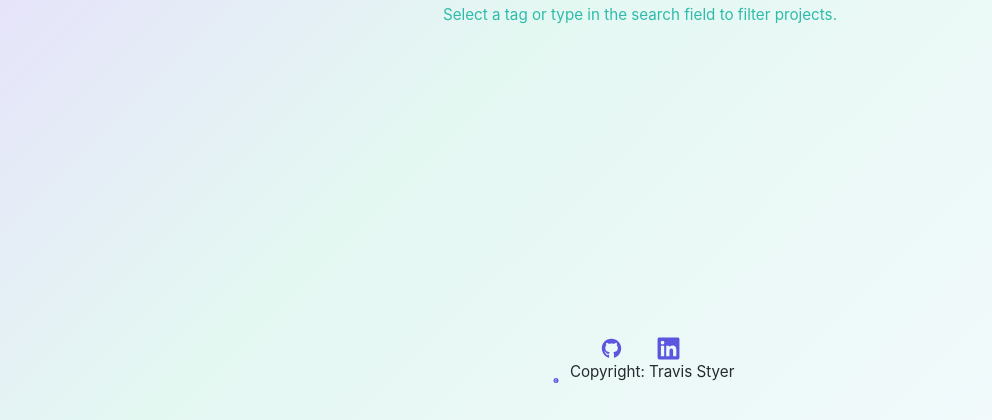
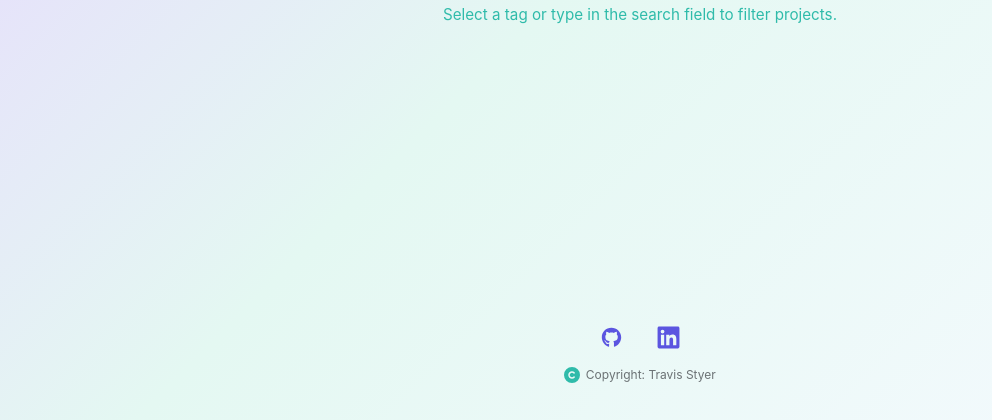
Before and after one commit to tstyer/portfolio-website, a Django app: page / in a window 1280 px wide. Shown: the part 380-800 px from the top of the page, without its empty margins (0-992 px from the left). Run offline with Django 4.2, Linux system fonts and the light colour scheme; some libraries are stand-ins or nearby versions.

Commit message:
fix the copyright styling

```diff
--- a/portfolio/main/static/css/main.css
+++ b/portfolio/main/static/css/main.css
@@ -265,10 +265,23 @@ ul svg {
   fill: var(--H2H3P-Colour);
 }
 
-p .social {
-  padding-top: 15px;
-  width: 20px;
-  height: 20px;
+/* copyright line under footer */
+
+.copyright {
+  margin-top: 0.75rem;
+  padding-top: 0.25rem;
+  font-size: 0.75rem;
+  color: rgba(38, 42, 46, 0.65);
+  display: flex;
+  align-items: center;
+  justify-content: center;
+  gap: 0.35rem;
+}
+
+.copyright .social {
+  width: 16px;
+  height: 16px;
+  fill: var(--H2H3P-Colour);  /* mint accent */
 }
 
 /* ===============================
--- a/portfolio/main/templates/index.html
+++ b/portfolio/main/templates/index.html
@@ -138,7 +138,7 @@
                 d="M416 32L31.9 32C14.3 32 0 46.5 0 64.3L0 447.7C0 465.5 14.3 480 31.9 480L416 480c17.6 0 32-14.5 32-32.3l0-383.4C448 46.5 433.6 32 416 32zM135.4 416l-66.4 0 0-213.8 66.5 0 0 213.8-.1 0zM102.2 96a38.5 38.5 0 1 1 0 77 38.5 38.5 0 1 1 0-77zM384.3 416l-66.4 0 0-104c0-24.8-.5-56.7-34.5-56.7-34.6 0-39.9 27-39.9 54.9l0 105.8-66.4 0 0-213.8 63.7 0 0 29.2 .9 0c8.9-16.8 30.6-34.5 62.9-34.5 67.2 0 79.7 44.3 79.7 101.9l0 117.2z"/></svg></a>
         </li>
       </ul>
-      <p>
+      <p class="copyright">
         <svg class="social" xmlns="http://www.w3.org/2000/svg" viewBox="0 0 512 512"><!--!Font Awesome Free v7.1.0 by @fontawesome - https://fontawesome.com License - https://fontawesome.com/license/free Copyright 2025 Fonticons, Inc.--><path d="M256 512a256 256 0 1 0 0-512 256 256 0 1 0 0 512zM205.1 306.9c28.1 28.1 73.7 28.1 101.8 0 9.4-9.4 24.6-9.4 33.9 0s9.4 24.6 0 33.9c-46.9 46.9-122.8 46.9-169.7 0s-46.9-122.8 0-169.7 122.8-46.9 169.7 0c9.4 9.4 9.4 24.6 0 33.9s-24.6 9.4-33.9 0c-28.1-28.1-73.7-28.1-101.8 0s-28.1 73.7 0 101.8z"/></svg> Copyright: Travis Styer
       </p>
 
```
